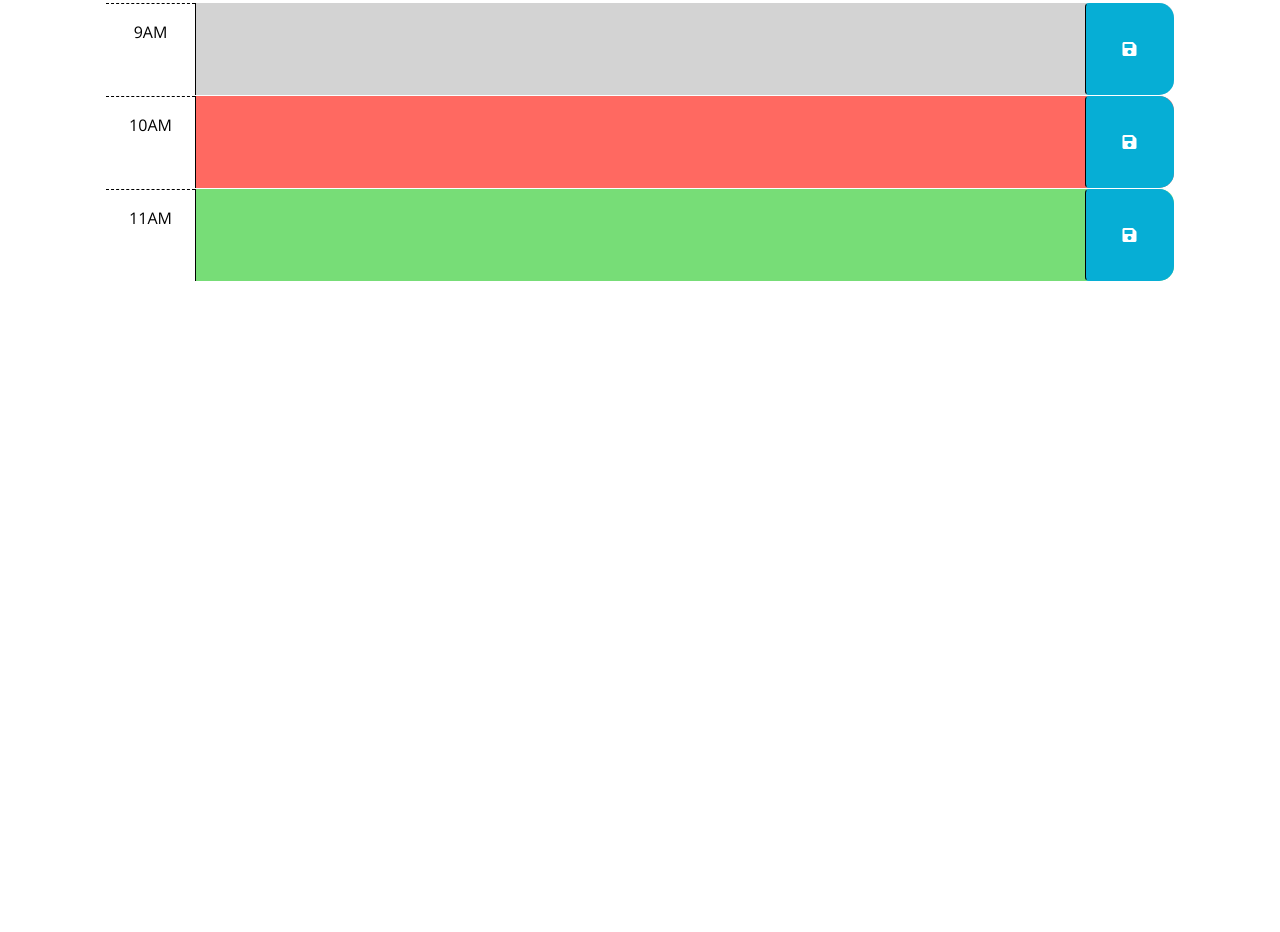
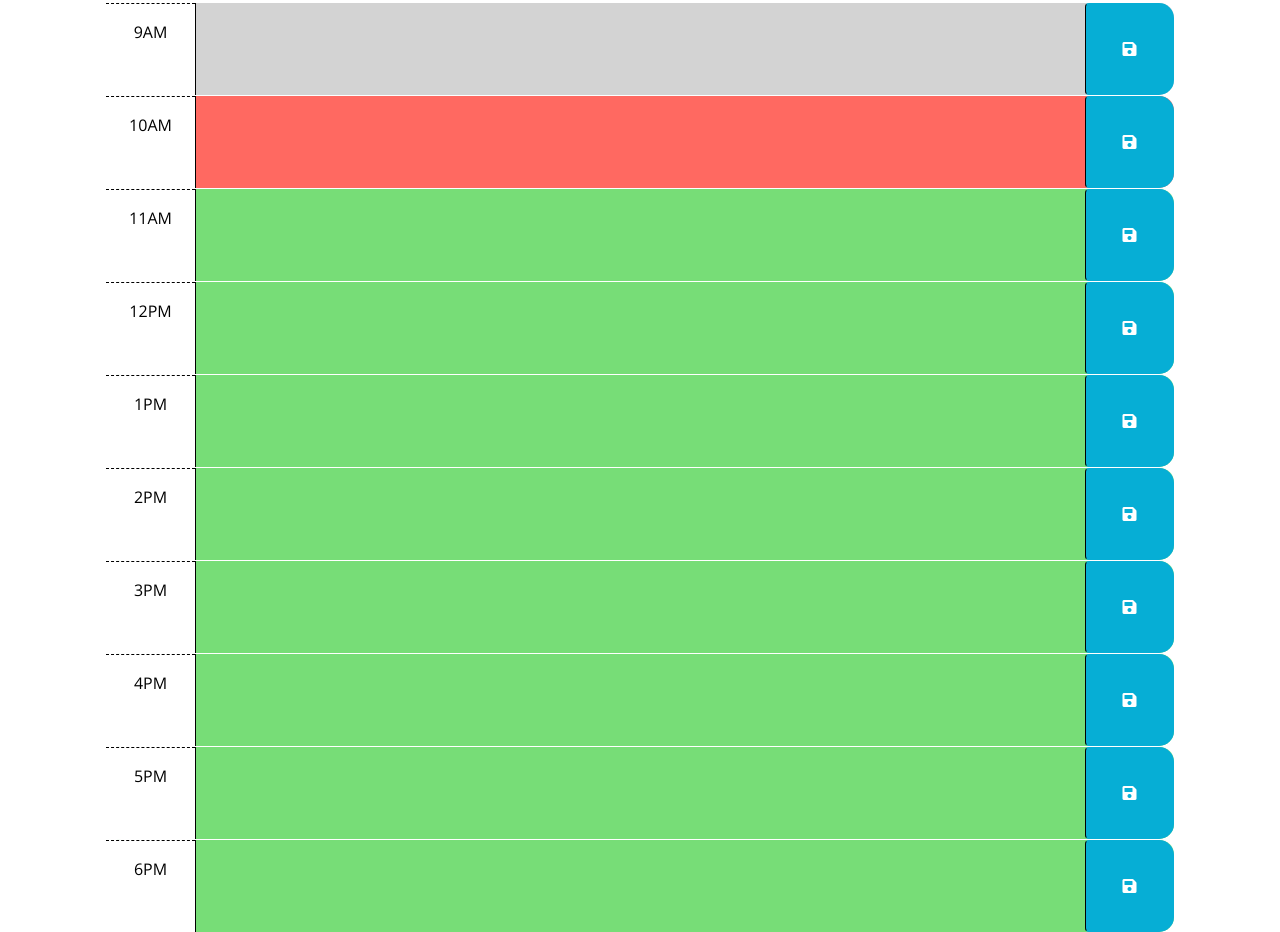
Before and after one commit to famelga/Work-Day-Scheduler, a plain HTML site: page index.html in a window 1280 px wide. Shown: the part 254-1186 px from the top of the page. Before the commit the page ends 800 px from the top, so only its background shows below. Drawn offline with nearby package versions, Linux system fonts and the light colour scheme; files that its build step writes are made by us from their sources; files whose address does not match are found by name.

Commit message:
Add future time blocks

```diff
--- a/index.html
+++ b/index.html
@@ -66,6 +66,63 @@
         </button>
       </div>
 
+      <!-- Add furture time blocks for 12pm-5pm -->
+      <div id="hour-12" class="row time-block future">
+        <div class="col-2 col-md-1 hour text-center py-3">12PM</div>
+        <textarea class="col-8 col-md-10 description" rows="3"> </textarea>
+        <button class="btn saveBtn col-2 col-md-1" aria-label="save">
+          <i class="fas fa-save" aria-hidden="true"></i>
+        </button>
+      </div>
+
+      <div id="hour-1" class="row time-block future">
+        <div class="col-2 col-md-1 hour text-center py-3">1PM</div>
+        <textarea class="col-8 col-md-10 description" rows="3"> </textarea>
+        <button class="btn saveBtn col-2 col-md-1" aria-label="save">
+          <i class="fas fa-save" aria-hidden="true"></i>
+        </button>
+      </div>
+
+      <div id="hour-2" class="row time-block future">
+        <div class="col-2 col-md-1 hour text-center py-3">2PM</div>
+        <textarea class="col-8 col-md-10 description" rows="3"> </textarea>
+        <button class="btn saveBtn col-2 col-md-1" aria-label="save">
+          <i class="fas fa-save" aria-hidden="true"></i>
+        </button>
+      </div>
+
+      <div id="hour-3" class="row time-block future">
+        <div class="col-2 col-md-1 hour text-center py-3">3PM</div>
+        <textarea class="col-8 col-md-10 description" rows="3"> </textarea>
+        <button class="btn saveBtn col-2 col-md-1" aria-label="save">
+          <i class="fas fa-save" aria-hidden="true"></i>
+        </button>
+      </div>
+
+      <div id="hour-4" class="row time-block future">
+        <div class="col-2 col-md-1 hour text-center py-3">4PM</div>
+        <textarea class="col-8 col-md-10 description" rows="3"> </textarea>
+        <button class="btn saveBtn col-2 col-md-1" aria-label="save">
+          <i class="fas fa-save" aria-hidden="true"></i>
+        </button>
+      </div>
+
+      <div id="hour-5" class="row time-block future">
+        <div class="col-2 col-md-1 hour text-center py-3">5PM</div>
+        <textarea class="col-8 col-md-10 description" rows="3"> </textarea>
+        <button class="btn saveBtn col-2 col-md-1" aria-label="save">
+          <i class="fas fa-save" aria-hidden="true"></i>
+        </button>
+      </div>
+
+      <div id="hour-6" class="row time-block future">
+        <div class="col-2 col-md-1 hour text-center py-3">6PM</div>
+        <textarea class="col-8 col-md-10 description" rows="3"> </textarea>
+        <button class="btn saveBtn col-2 col-md-1" aria-label="save">
+          <i class="fas fa-save" aria-hidden="true"></i>
+        </button>
+      </div>
+
     <script src="https://code.jquery.com/jquery-3.4.1.min.js"></script>
     <script
       src="https://cdn.jsdelivr.net/npm/dayjs@1.11.3/dayjs.min.js"
```
